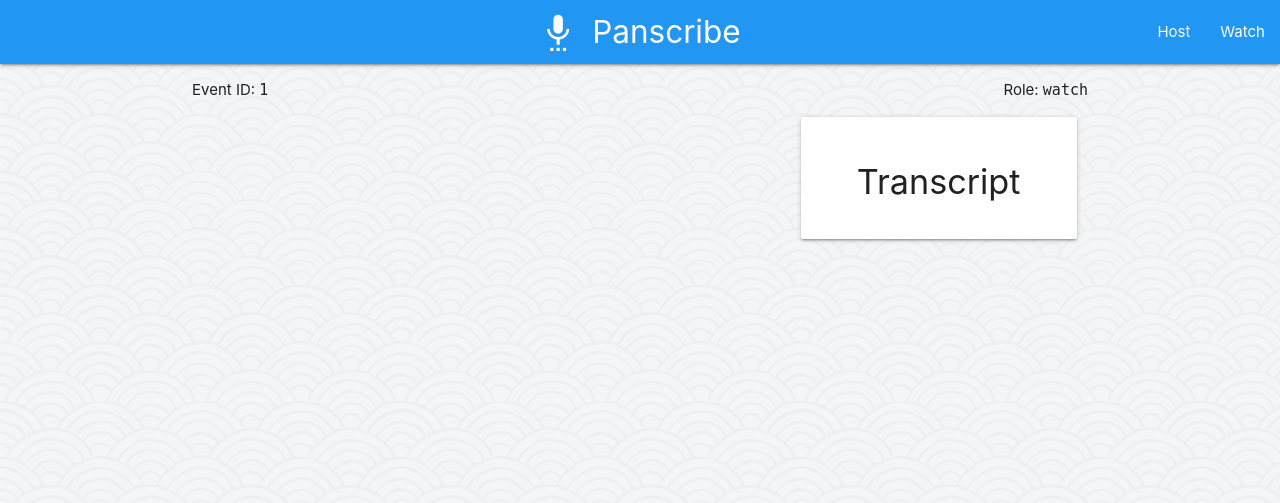
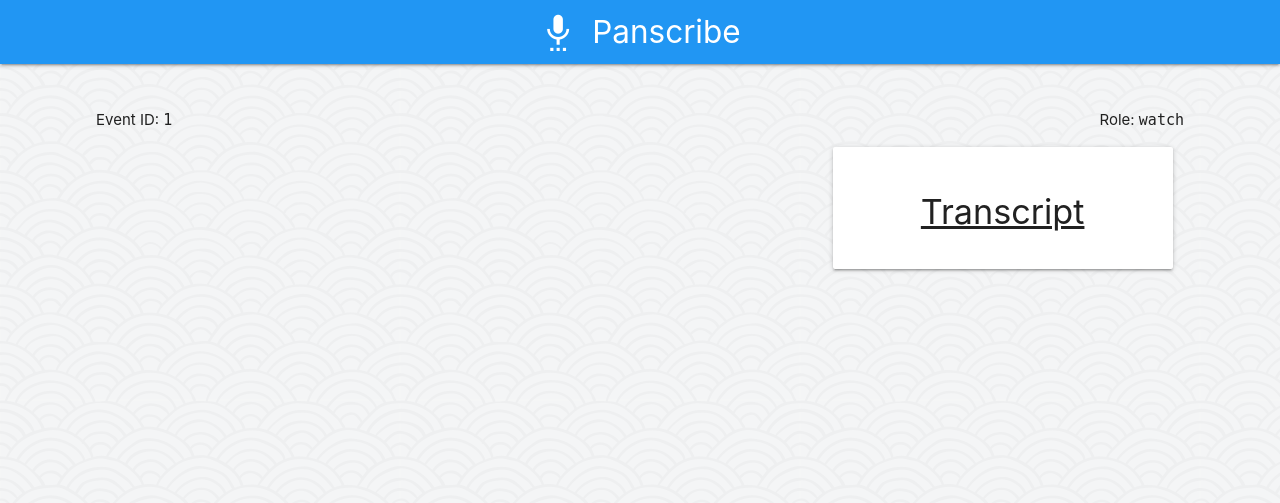
Before and after one commit to czhao39/hoohacks2019, a Flask app: page /call/1 in a window 1280 px wide. Shown: the top 503 px of the page. Run offline with Flask 2, Linux system fonts and the light colour scheme; some libraries are stand-ins or nearby versions.

Commit message:
Various adjustments

```diff
--- a/static/css/call.css
+++ b/static/css/call.css
@@ -24,7 +24,7 @@
 .connection-info {
     display: flex;
     justify-content: space-between;
-    margin-top: 1em;
+    margin-top: 3em;
     margin-bottom: 1em;
 }
 
@@ -43,3 +43,7 @@
     font-size: 1.5em;
     margin: 0;
 }
+
+.transcript-recorder blockquote {
+    margin: 10px 0;
+}
--- a/static/css/layout.css
+++ b/static/css/layout.css
@@ -2,6 +2,12 @@
     /* Background pattern from subtlepatterns.com */
     background-image: url("/img/bg.png");
     background-attachment: fixed;
+}
+
+@media only screen and (min-width: 993px) {
+    .container {
+        width: 85%;
+    }
 }
 
 a.brand-logo i {
--- a/static/js/call.js
+++ b/static/js/call.js
@@ -49,7 +49,7 @@
 }
 
 function updateTranscriptRecorder(text) {
-    var $block = $("<div>" + text + "</div>").appendTo($(".transcript-recorder"));
+    var $block = $("<blockquote>" + text + "</blockquote>").appendTo($(".transcript-recorder"));
     $block.css("backgroundColor", "yellow");
     $block.animate({backgroundColor: "white"}, 500);
 }
--- a/templates/call.html
+++ b/templates/call.html
@@ -23,7 +23,11 @@
             <option value="it">Italiano</option>
             <option value="zh">普通话 (中国大陆)</option>
         </select>
+        {% if role == "host" %}
+        <label>Speech Language</label>
+        {% else %}
         <label>Subtitle Language</label>
+        {% endif %}
     </div>
 
     <div class="row">
@@ -35,7 +39,7 @@
         </div>
         <div class="col s12 l4 transcript-recorder-wrapper">
             <div class="card-panel white transcript-recorder">
-                <h4 class="center-align">Transcript</h4>
+                <h4 class="center-align"><u>Transcript</u></h4>
             </div>
         </div>
     </div>
--- a/templates/layout.html
+++ b/templates/layout.html
@@ -21,10 +21,6 @@
         <nav class="blue">
             <div class="nav-wrapper">
                 <a class="brand-logo center" href="/"><i class="material-icons">settings_voice</i>Panscribe</a>
-                <ul id="nav-mobile" class="right hide-on-med-and-down">
-                    <li><a href="/host">Host</a></li>
-                    <li><a href="/watch">Watch</a></li>
-                </ul>
             </div>
         </nav>
         <div class="container">
```
